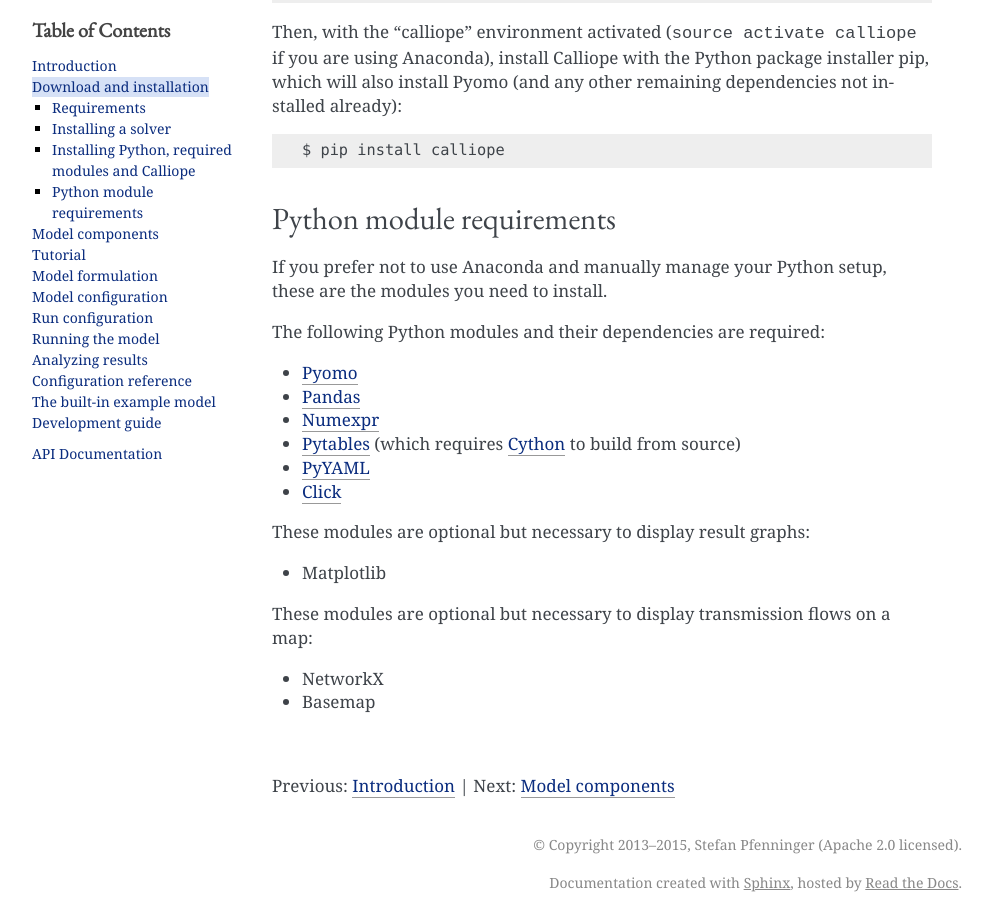
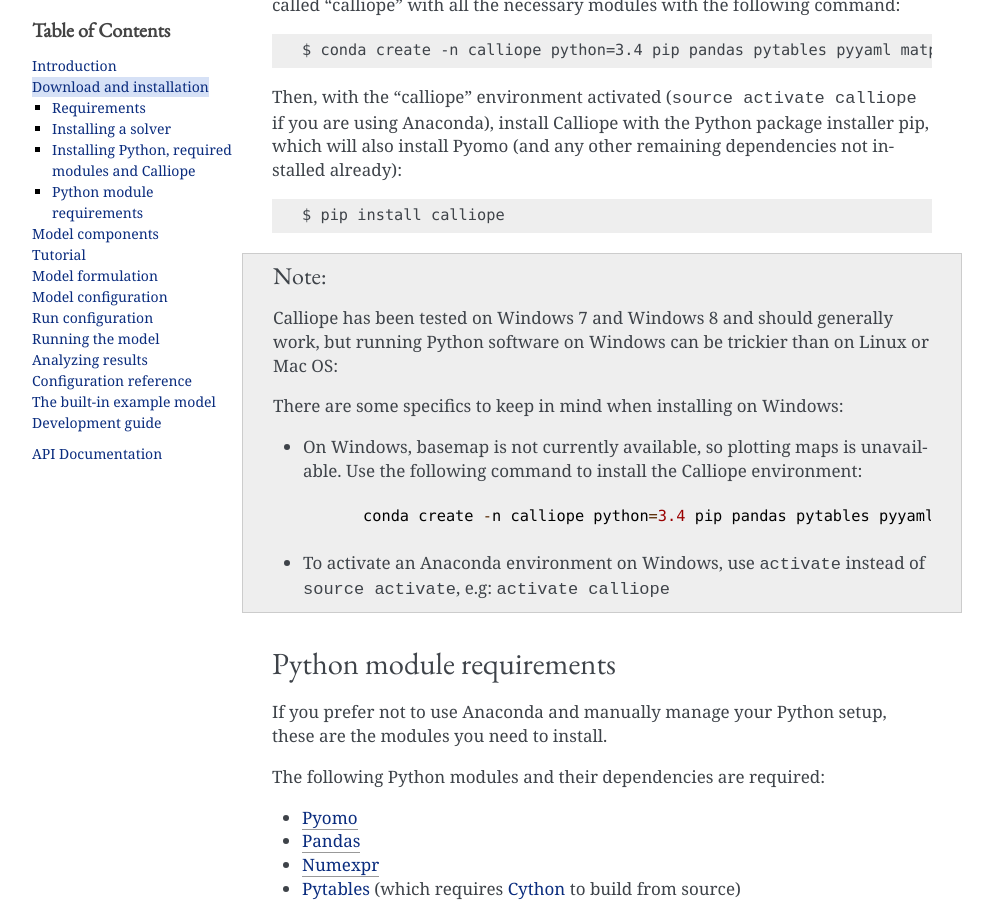
Before and after one commit to calliope-project/calliope, a Sphinx documentation site: the page built from doc/user/installation.rst, in a window 1280 px wide and 900 px high, scrolled down 871 px. Shown: the whole window, without its empty margins (148-1141 px from the left). Built offline with Sphinx 7.4.7, drawn with Linux system fonts in a browser that asks for light colours; pages that are not in the unit, such as notebooks, are missing from menus; some of the changed text lies outside the part shown.

Commit message:
Windows install notes

```diff
--- a/doc/user/installation.rst
+++ b/doc/user/installation.rst
@@ -6,6 +6,8 @@
 
 Requirements
 ============
+
+Calliope has been tested on Linux, Mac OS X, and Windows (but see the :ref:`Windows notes <windows_install_note>` below).
 
 Running Calliope requires four things:
 
@@ -34,6 +36,20 @@
 
    $ pip install calliope
 
+.. _windows_install_note:
+
+.. Note::
+
+   Calliope has been tested on Windows 7 and Windows 8 and should generally work, but running Python software on Windows can be trickier than on Linux or Mac OS:
+
+   There are some specifics to keep in mind when installing on Windows:
+
+   * On Windows, basemap is not currently available, so plotting maps is unavailable. Use the following command to install the Calliope environment::
+
+      conda create -n calliope python=3.4 pip pandas pytables pyyaml matplotlib
+
+   * To activate an Anaconda environment on Windows, use ``activate`` instead of ``source activate``, e.g: ``activate calliope``
+
 .. _python_module_requirements:
 
 Python module requirements
```
